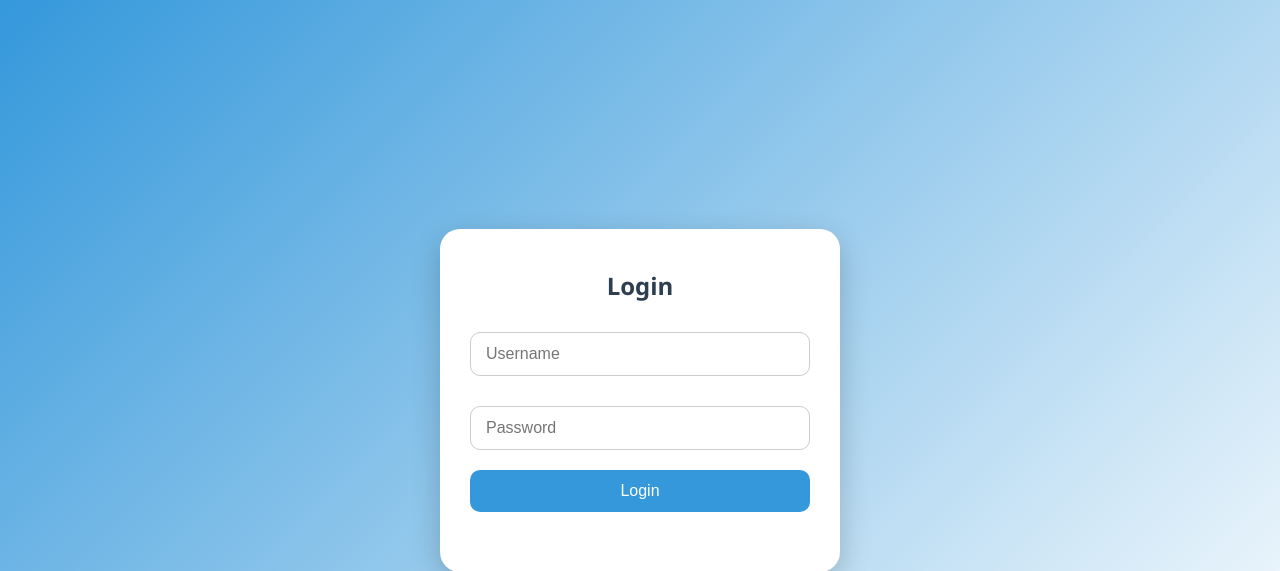
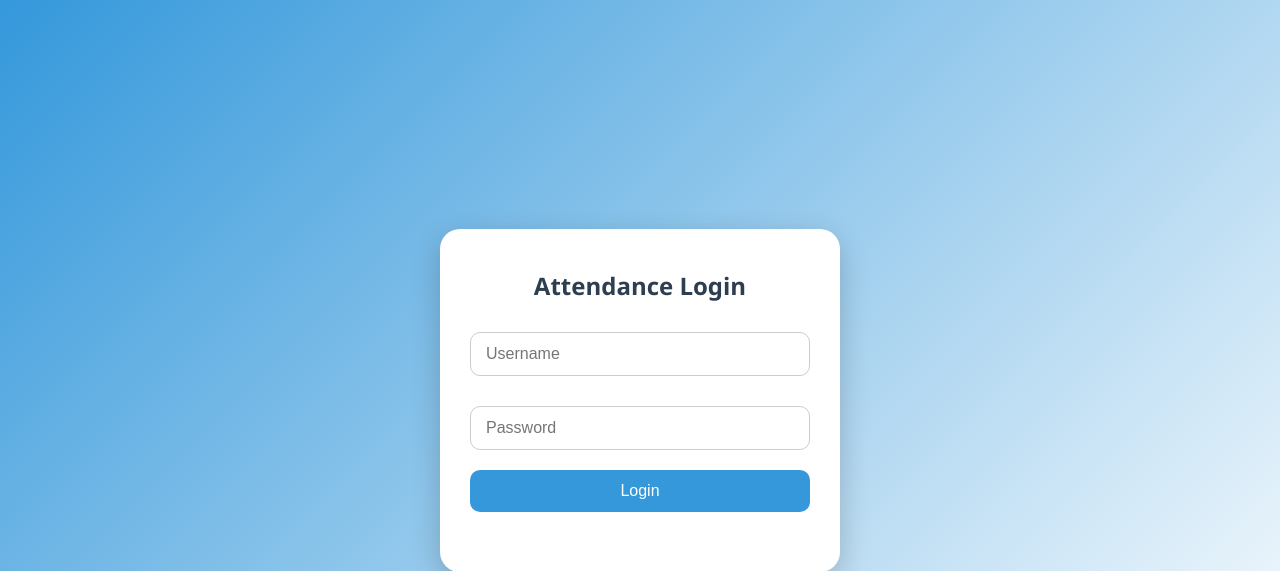
Before and after one commit to abiezer123/emp, a Flask app: page /login in a window 1280 px wide. Shown: the top 571 px of the page. Run offline with Flask 3, Linux system fonts and the light colour scheme.

Commit message:
attendance login

```diff
--- a/templates/login.html
+++ b/templates/login.html
@@ -10,7 +10,7 @@
 
 <body class="login-body">
     <div class="login-box">
-        <h2>Login</h2>
+        <h2>Attendance Login</h2>
         {% if error %}
         <p class="error-message">{{ error }}</p>
         {% endif %}
```
